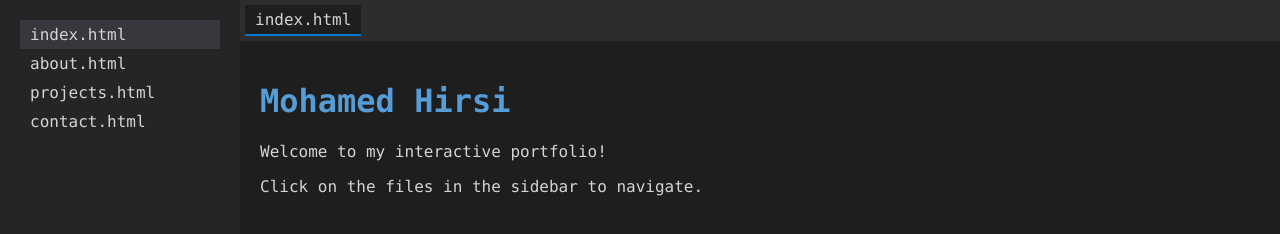
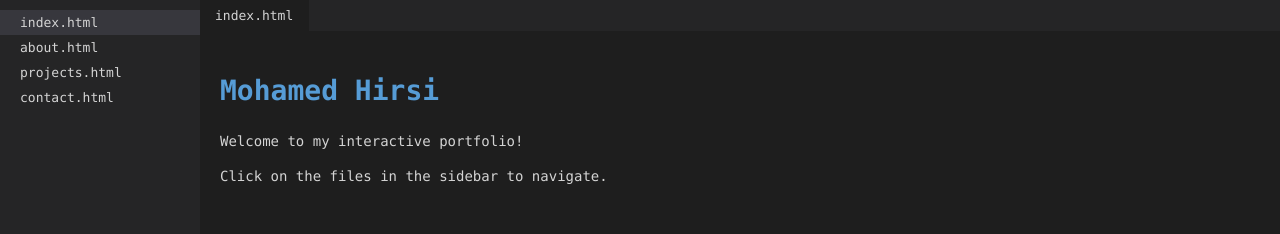
Before and after one commit to ybkmo/portfoliosite, a plain HTML site: page index.html in a window 1280 px wide. Drawn offline with Linux system fonts and the light colour scheme.

Commit message:
subtle changes

```diff
--- a/index.html
+++ b/index.html
@@ -26,5 +26,13 @@
         </div>
     </div>
     <script src="script.js"></script>
+    <script>
+        // JavaScript to dynamically load styles.css
+        var link = document.createElement('link');
+        link.rel = 'stylesheet';
+        link.type = 'text/css';
+        link.href = 'styles.css';
+        document.head.appendChild(link);
+    </script>
 </body>
 </html>
--- a/style.css
+++ b/style.css
@@ -14,12 +14,14 @@ body {
 .sidebar {
     width: 200px;
     background-color: #252526;
-    padding: 20px;
+    padding: 10px 0;
+    overflow-y: auto;
 }
 
 .file {
-    padding: 5px 10px;
+    padding: 5px 20px;
     cursor: pointer;
+    font-size: 13px;
 }
 
 .file:hover {
@@ -37,28 +39,46 @@ body {
 }
 
 .tab-bar {
-    background-color: #2d2d2d;
-    padding: 5px;
+    background-color: #252526;
+    padding: 0;
+    display: flex;
 }
 
 .tab {
     display: inline-block;
-    padding: 5px 10px;
+    padding: 8px 15px;
     background-color: #2d2d2d;
-    border-bottom: 2px solid transparent;
+    border-right: 1px solid #1e1e1e;
+    font-size: 13px;
 }
 
 .tab.active {
     background-color: #1e1e1e;
-    border-bottom-color: #007acc;
+    border-bottom: none;
 }
 
 .content {
     padding: 20px;
     flex-grow: 1;
     overflow-y: auto;
+    font-size: 14px;
+    line-height: 1.5;
 }
 
 h1 {
     color: #569cd6;
 }
+
+/* Add these new styles */
+.line-numbers {
+    display: inline-block;
+    padding-right: 10px;
+    text-align: right;
+    color: #858585;
+    user-select: none;
+}
+
+code {
+    font-family: 'Consolas', monospace;
+    display: inline-block; /* Add this line */
+}
```
